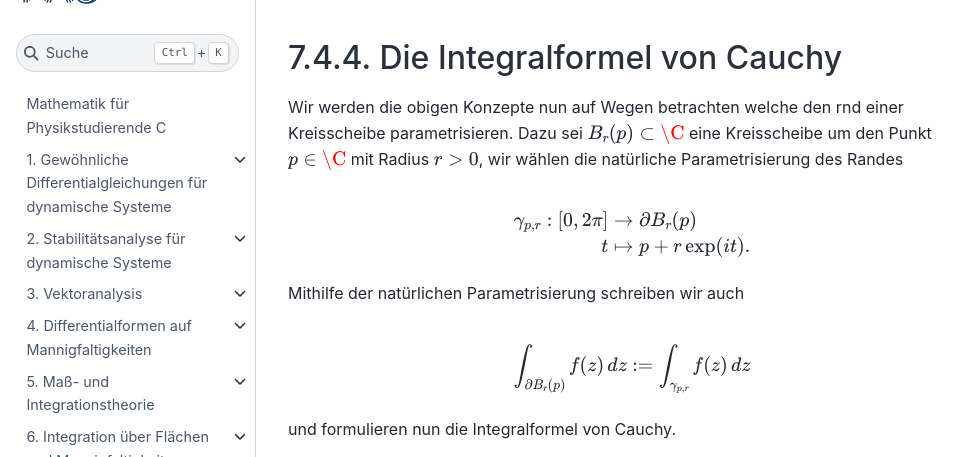
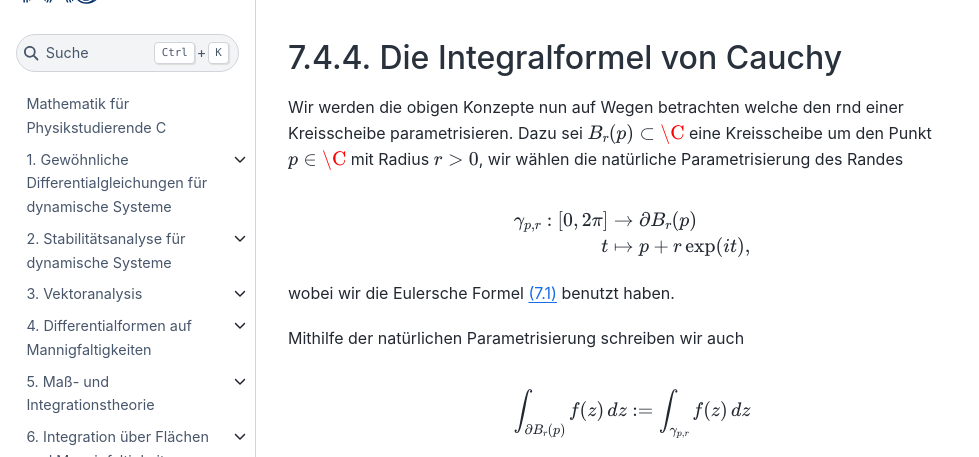
Before and after one commit to FAU-AMMN/MathPhysicsC, a Jupyter Book: the page built from complexanalysis/cauchyintegral.md, in a window 1280 px wide and 900 px high, scrolled down 2276 px, cut to the strip 49-506 px from the top of the window. Shown: the whole strip, without its empty margins (0-979 px from the left). Built offline with Jupyter Book 1.0.4 settings and Sphinx 7.4.7 and the Sphinx Book theme 1.1.4, drawn with Linux system fonts in a browser that asks for light colours; pages that are not in the unit, such as notebooks, are missing from menus.

Commit message:
:cityscape: fixed some typos

`````diff
--- a/complexanalysis/cauchyintegral.md
+++ b/complexanalysis/cauchyintegral.md
@@ -114,7 +114,7 @@
 ````
 
 ````{prf:proof}
-Es sei $h:[a,b]\times[0,1]\to U$ eine Homotopie, mit $h_0_=\gamma_0, h_1_=\gamma_1$. Die Menge $[a,b]\times[0,1]$ ist kompakt und somit ist $h$ gleichmäßig stetig, d.h. insbesondere, dass für $\varepsilon>0$ ein $\delta >0$ existiert, s.d.,
+Es sei $h:[a,b]\times[0,1]\to U$ eine Homotopie, mit $h_0=\gamma_0, h_1=\gamma_1$. Die Menge $[a,b]\times[0,1]$ ist kompakt und somit ist $h$ gleichmäßig stetig, d.h. insbesondere, dass für $\varepsilon>0$ ein $\delta >0$ existiert, s.d.,
 
 ```{math}
 \abs{h_{s_0}-h_{s_1}}_\infty <\varepsilon \text{ für } \abs{s_1-s_2}< \delta.
@@ -150,8 +150,10 @@
 
 ```{math}
 \gamma_{p,r}:[0,2\pi]&\to \partial B_r(p)\\
-t&\mapsto p + r\exp(i t).
+t&\mapsto p + r\exp(i t),
 ```
+
+wobei wir die Eulersche Formel {eq}`eq:euler` benutzt haben.
 
 Mithilfe der natürlichen Parametrisierung schreiben wir auch
 
`````
Also changed, not shown: other parts of complexanalysis/cauchyintegral.md (+1 -1 lines), complexanalysis/complexnumbers.md (+20 -0 lines).
